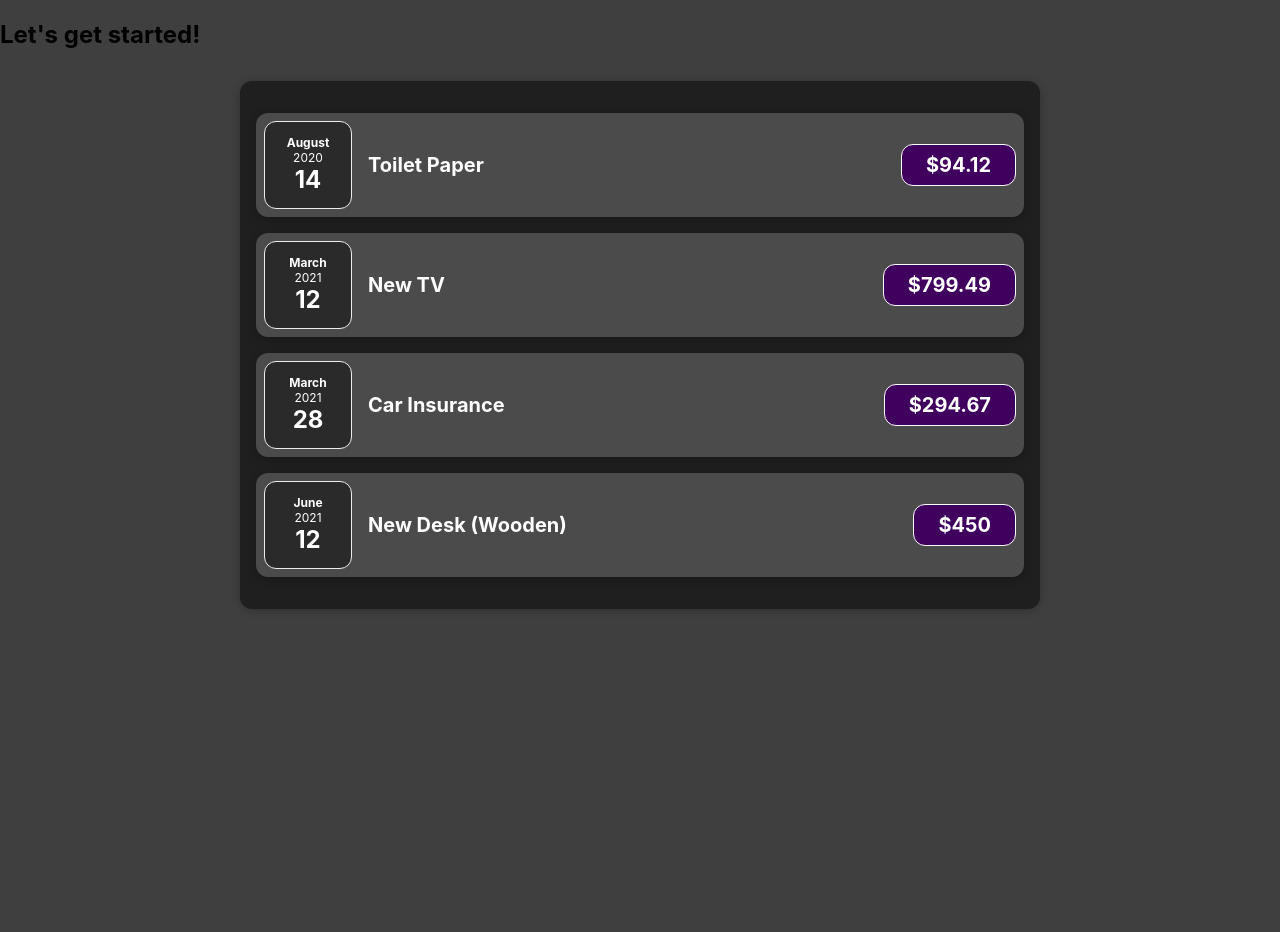
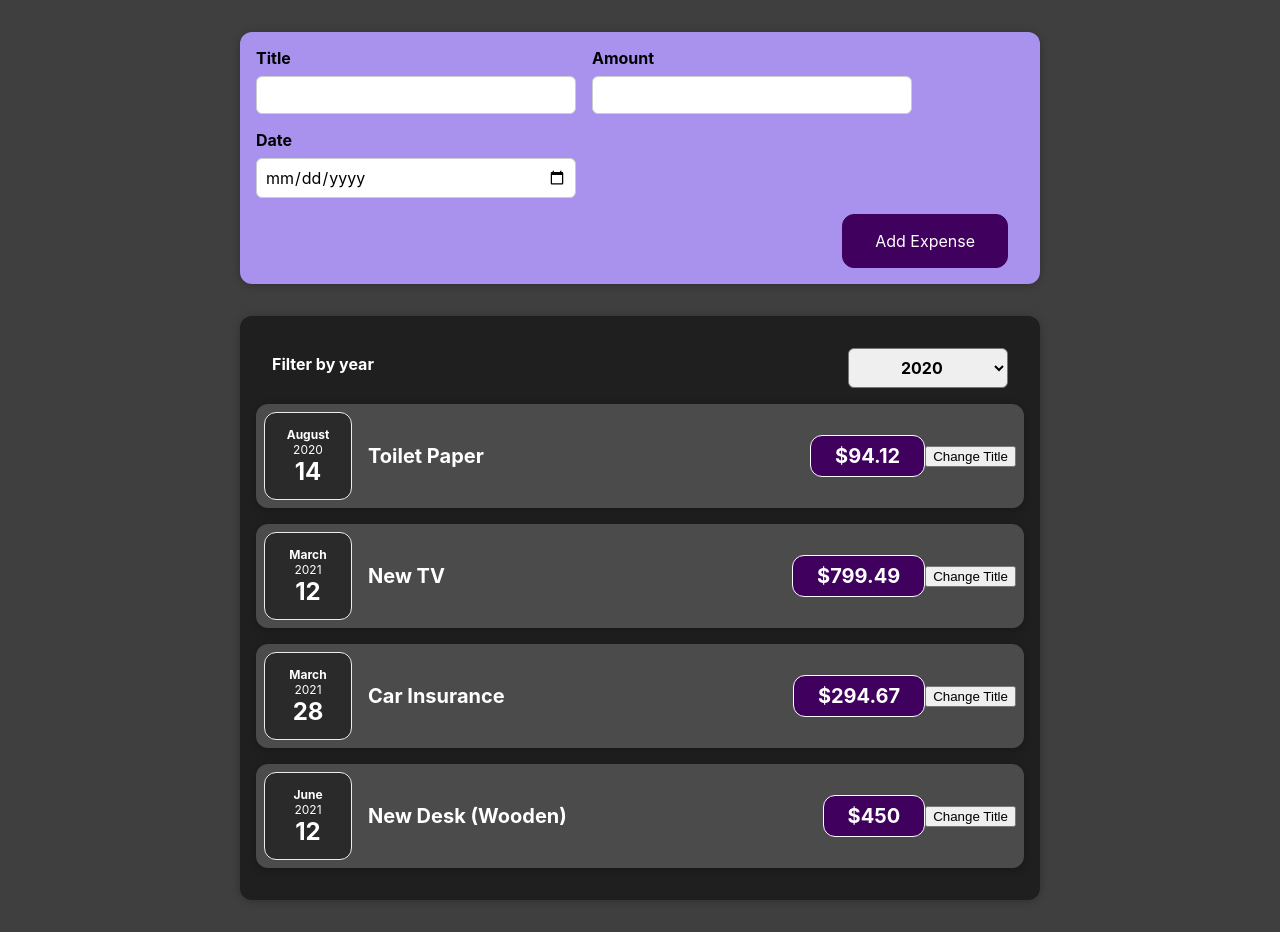
Before and after one commit to ncb6206/react-complete-guide, a React (Create React App) app: page / in a window 1280 px wide. Before the commit the page ends 800 px from the top, so only its background shows below. Built offline with nearby package versions, Linux system fonts and the light colour scheme.

Commit message:
리액트 기초 및 실습 컴포넌트

```diff
--- a/src/App.js
+++ b/src/App.js
@@ -1,3 +1,6 @@
+import React from "react";
+
+import NewExpense from "./component/NewExpense/NewExpense";
 import Expenses from "./component/Expenses/Expenses";
 
 function App() {
@@ -23,9 +26,14 @@
     },
   ];
 
+  const addExpenseHandler = (expense) => {
+    console.log("In App.js");
+    console.log(expense);
+  };
+
   return (
     <div>
-      <h2>Let's get started!</h2>
+      <NewExpense onAddExpense={addExpenseHandler} />
       <Expenses items={expenses} />
     </div>
   );
--- a/src/component/Expenses/ExpenseItem.js
+++ b/src/component/Expenses/ExpenseItem.js
@@ -1,17 +1,28 @@
+import React, { useState } from "react";
+
 import ExpenseDate from "./ExpenseDate";
 import Card from "../UI/Card";
 import "./ExpenseItem.css";
 
-function ExpenseItem(props) {
+const ExpenseItem = (props) => {
+  const [title, setTitle] = useState(props.title);
+  console.log("ExpenseItem evaluated by React");
+
+  const clickHandler = () => {
+    setTitle("Updated!");
+    console.log("Clicked!!!!");
+  };
+
   return (
     <Card className="expense-item">
       <ExpenseDate date={props.date} />
       <div className="expense-item__description">
-        <h2>{props.title}</h2>
+        <h2>{title}</h2>
         <div className="expense-item__price">${props.amount}</div>
       </div>
+      <button onClick={clickHandler}>Change Title</button>
     </Card>
   );
-}
+};
 
 export default ExpenseItem;
--- a/src/component/Expenses/Expenses.js
+++ b/src/component/Expenses/Expenses.js
@@ -1,15 +1,27 @@
+import React, { useState } from "react";
+
 import ExpenseItem from "./ExpenseItem";
 import Card from "../UI/Card";
+import ExpensesFilter from "./ExpensesFilter";
 import "./Expenses.css";
 
 const Expenses = (props) => {
+  const [filteredYear, setFilteredYear] = useState("2020");
+
+  const filterChangeHandler = (selectedYear) => {
+    setFilteredYear(selectedYear);
+  };
+
   return (
+    <div>
       <Card className="expenses">
+        <ExpensesFilter selected={filteredYear} onChangeFilter={filterChangeHandler} />
         <ExpenseItem title={props.items[0].title} date={props.items[0].date} amount={props.items[0].amount} />
         <ExpenseItem title={props.items[1].title} date={props.items[1].date} amount={props.items[1].amount} />
         <ExpenseItem title={props.items[2].title} date={props.items[2].date} amount={props.items[2].amount} />
         <ExpenseItem title={props.items[3].title} date={props.items[3].date} amount={props.items[3].amount} />
       </Card>
+    </div>
   );
 };
 
--- /dev/null
+++ b/src/component/Expenses/ExpensesFilter.css
@@ -0,0 +1,24 @@
+.expenses-filter {
+  color: white;
+  padding: 0 1rem;
+}
+
+.expenses-filter__control {
+  display: flex;
+  width: 100%;
+  align-items: center;
+  justify-content: space-between;
+  margin: 1rem 0;
+}
+
+.expenses-filter label {
+  font-weight: bold;
+  margin-bottom: 0.5rem;
+}
+
+.expenses-filter select {
+  font: inherit;
+  padding: 0.5rem 3rem;
+  font-weight: bold;
+  border-radius: 6px;
+}
--- /dev/null
+++ b/src/component/Expenses/ExpensesFilter.js
@@ -0,0 +1,25 @@
+import React from "react";
+
+import "./ExpensesFilter.css";
+
+const ExpensesFilter = (props) => {
+  const dropdownChangeHandler = (event) => {
+    props.onChangeFilter(event.target.value);
+  };
+
+  return (
+    <div className="expenses-filter">
+      <div className="expenses-filter__control">
+        <label>Filter by year</label>
+        <select value={props.selected} onChange={dropdownChangeHandler}>
+          <option value="2022">2022</option>
+          <option value="2021">2021</option>
+          <option value="2020">2020</option>
+          <option value="2019">2019</option>
+        </select>
+      </div>
+    </div>
+  );
+};
+
+export default ExpensesFilter;
--- /dev/null
+++ b/src/component/NewExpense/ExpenseForm.css
@@ -0,0 +1,26 @@
+.new-expense__controls {
+  display: flex;
+  flex-wrap: wrap;
+  gap: 1rem;
+  margin-bottom: 1rem;
+  text-align: left;
+}
+
+.new-expense__control label {
+  font-weight: bold;
+  margin-bottom: 0.5rem;
+  display: block;
+}
+
+.new-expense__control input {
+  font: inherit;
+  padding: 0.5rem;
+  border-radius: 6px;
+  border: 1px solid #ccc;
+  width: 20rem;
+  max-width: 100%;
+}
+
+.new-expense__actions {
+  text-align: right;
+}
--- /dev/null
+++ b/src/component/NewExpense/ExpenseForm.js
@@ -0,0 +1,81 @@
+import React, { useState } from "react";
+
+import "./ExpenseForm.css";
+
+const ExpenseForm = (props) => {
+  const [enteredTitle, setEnteredTitle] = useState("");
+  const [enteredAmount, setEnteredAmount] = useState("");
+  const [enteredDate, setEnteredDate] = useState("");
+  //   const [userInput, setUserInput] = useState({
+  //     enteredTitle: "",
+  //     enteredAmount: "",
+  //     enteredDate: "",
+  //   });
+
+  // input에 어떠한 값이 입력되는지 화인
+  const titleChangeHandler = (event) => {
+    setEnteredTitle(event.target.value);
+    // setUserInput({
+    //   ...userInput,
+    //   enteredTitle: event.target.value,
+    // });
+    // setUserInput((prevState) => {
+    //   return { ...prevState, enteredTitle: event.target.value };
+    // });
+  };
+
+  const amountChangeHandler = (event) => {
+    setEnteredAmount(event.target.value);
+    // setUserInput({
+    //   ...userInput,
+    //   enteredAmount: event.target.value,
+    // });
+  };
+
+  const dateChangeHandler = (event) => {
+    setEnteredDate(event.target.value);
+    // setUserInput({
+    //   ...userInput,
+    //   enteredDate: event.target.value,
+    // });
+  };
+
+  const submitHandler = (event) => {
+    event.preventDefault();
+
+    const expenseData = {
+      title: enteredTitle,
+      amount: enteredAmount,
+      date: new Date(enteredDate),
+    };
+
+    props.onSaveExpenseData(expenseData);
+    setEnteredTitle("");
+    setEnteredAmount("");
+    setEnteredDate("");
+  };
+
+  return (
+    <form onSubmit={submitHandler}>
+      <div className="new-expense__controls">
+        <div className="new-expense__control">
+          <label>Title</label>
+          <input type="text" value={enteredTitle} onChange={titleChangeHandler} />
+        </div>
+        <div className="new-expense__control">
+          <label>Amount</label>
+          <input type="number" min="0.01" strp="0.01" value={enteredAmount} onChange={amountChangeHandler} />
+        </div>
+        <div className="new-expense__control">
+          <label>Date</label>
+          <input type="date" min="2019-01-01" max="2022-12-31" value={enteredDate} onChange={dateChangeHandler} />
+        </div>
+      </div>
+      <div className="new-expense__actions">
+        <button type="submit">Add Expense</button>
+      </div>
+    </form>
+  );
+};
+
+export default ExpenseForm;
--- /dev/null
+++ b/src/component/NewExpense/NewExpense.css
@@ -0,0 +1,38 @@
+.new-expense {
+  background-color: #a892ee;
+  padding: 1rem;
+  margin: 2rem auto;
+  width: 50rem;
+  max-width: 95%;
+  border-radius: 12px;
+  text-align: center;
+  box-shadow: 0 1px 8px rgba(0, 0, 0, 0.25);
+}
+
+.new-expense button {
+  font: inherit;
+  cursor: pointer;
+  padding: 1rem 2rem;
+  border: 1px solid #40005d;
+  background-color: #40005d;
+  color: white;
+  border-radius: 12px;
+  margin-right: 1rem;
+}
+
+.new-expense button:hover,
+.new-expense button:active {
+  background-color: #510674;
+  border-color: #510674;
+}
+
+.new-expense button.alternative {
+  color: #220131;
+  border-color: transparent;
+  background-color: transparent;
+}
+
+.new-expense button.alternative:hover,
+.new-expense button.alternative:active {
+  background-color: #ddb3f8;
+}
--- /dev/null
+++ b/src/component/NewExpense/NewExpense.js
@@ -0,0 +1,22 @@
+import React from "react";
+
+import ExpenseForm from "./ExpenseForm";
+import "./NewExpense.css";
+
+const NewExpense = (props) => {
+  const saveExpenseDataHandler = (enteredExpenseData) => {
+    const expenseData = {
+      ...enteredExpenseData,
+      id: Math.random().toString(),
+    };
+    props.onAddExpense(expenseData);
+  };
+
+  return (
+    <div className="new-expense">
+      <ExpenseForm onSaveExpenseData={saveExpenseDataHandler} />
+    </div>
+  );
+};
+
+export default NewExpense;
```
Lines whose indentation alone changed are shown as unchanged.
